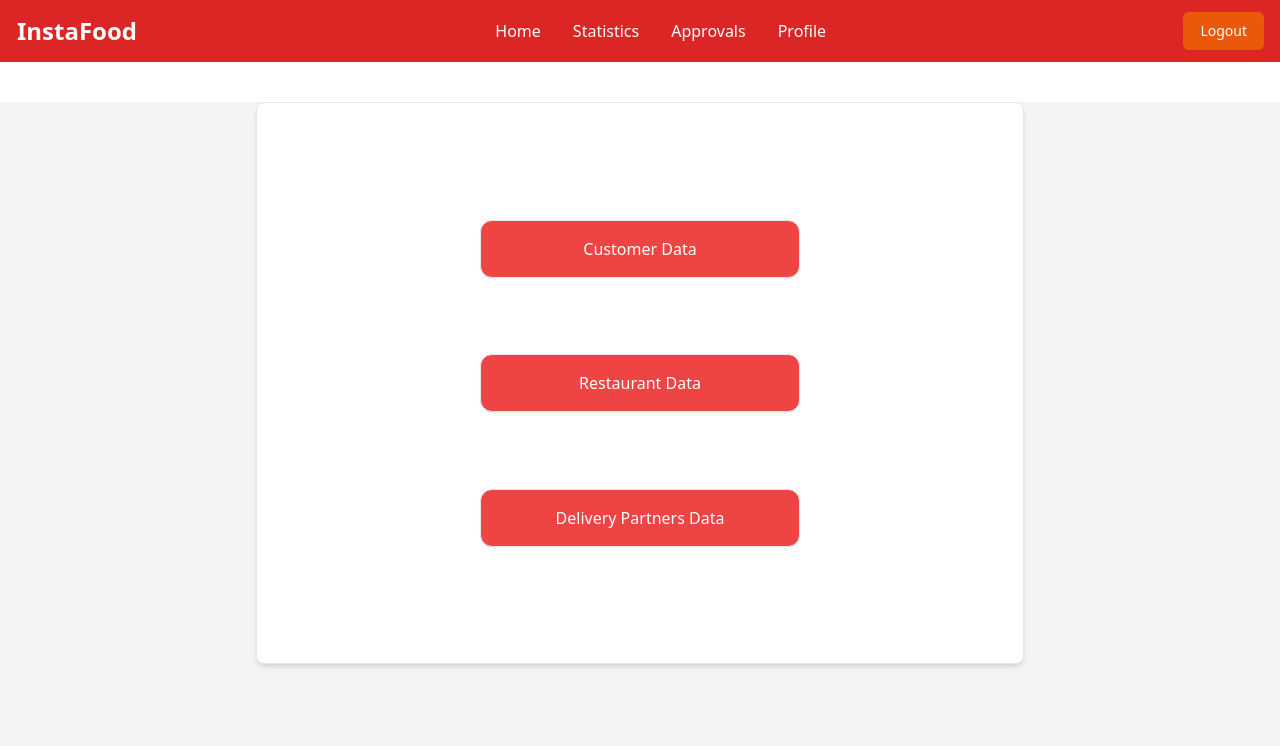
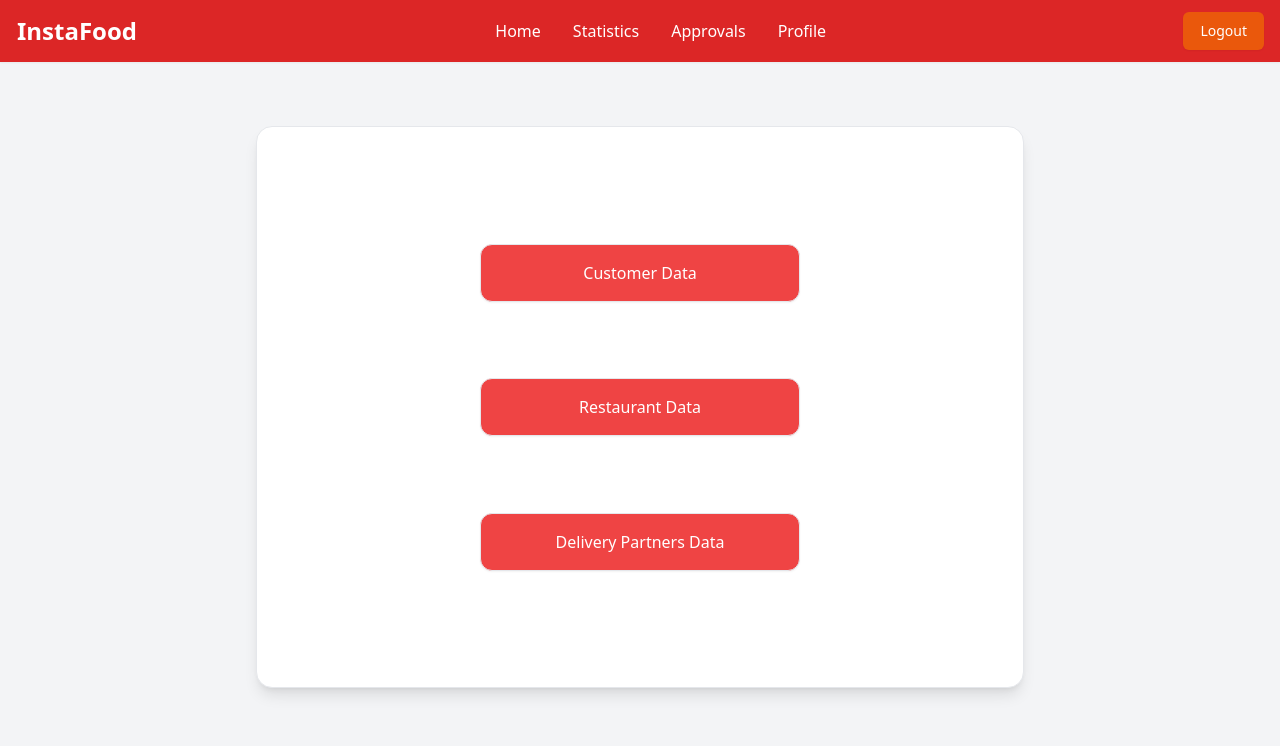
Before and after one commit to VaibhavRajput91/CDAC-InstaFood, a React (Vite) app in the folder client/: page /admin/statistics in a window 1280 px wide. Shown: the top 746 px of the page. Built offline with nearby package versions, Linux system fonts and the light colour scheme; no server answers.

Commit message:
fixed css of admin statistics page

```diff
--- a/client/src/components/admin/Statistics/Statistics.jsx
+++ b/client/src/components/admin/Statistics/Statistics.jsx
@@ -6,11 +6,10 @@ function Statistics() {
     const navigate = useNavigate();
 
     return (
-        <div className="bg-gray-100 min-h-screen">
+       <div className="bg-gray-100 min-h-screen flex justify-center items-start pt-16">
+            <div className="w-[95%] max-w-3xl bg-white border shadow-lg rounded-2xl p-10 min-h-[70vh]">
 
-            <div className="max-w-3xl mx-auto bg-white border shadow-md rounded-lg p-10 min-h-[70vh] mt-10">
-
-                <div className="flex flex-col items-center justify-evenly h-[60vh]">
+             <div className="flex flex-col items-center justify-evenly h-[60vh]">
 
                     <button className="w-80 py-4 bg-red-500 text-white border rounded-xl shadow-sm hover:shadow-md transition"
                         onClick={() => navigate("customer-data")}>
```
